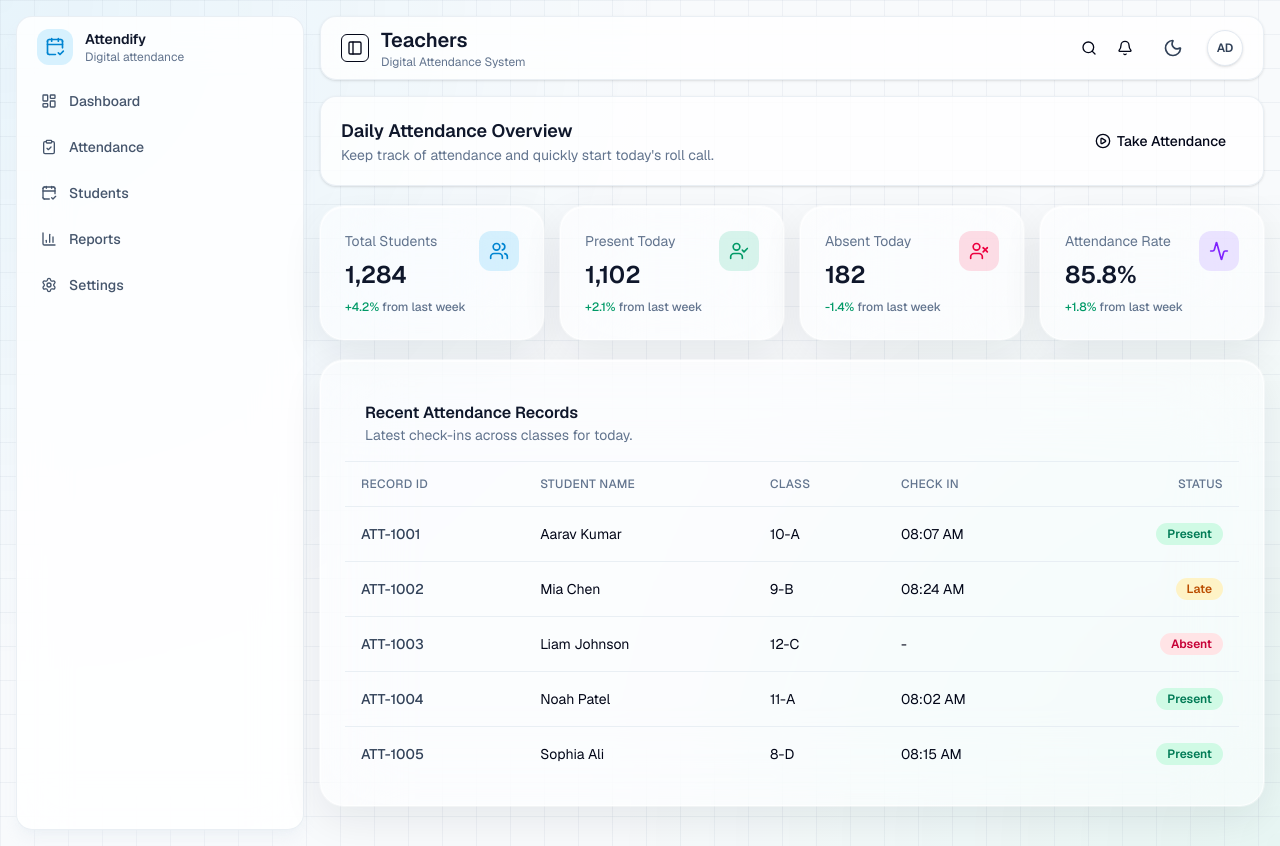
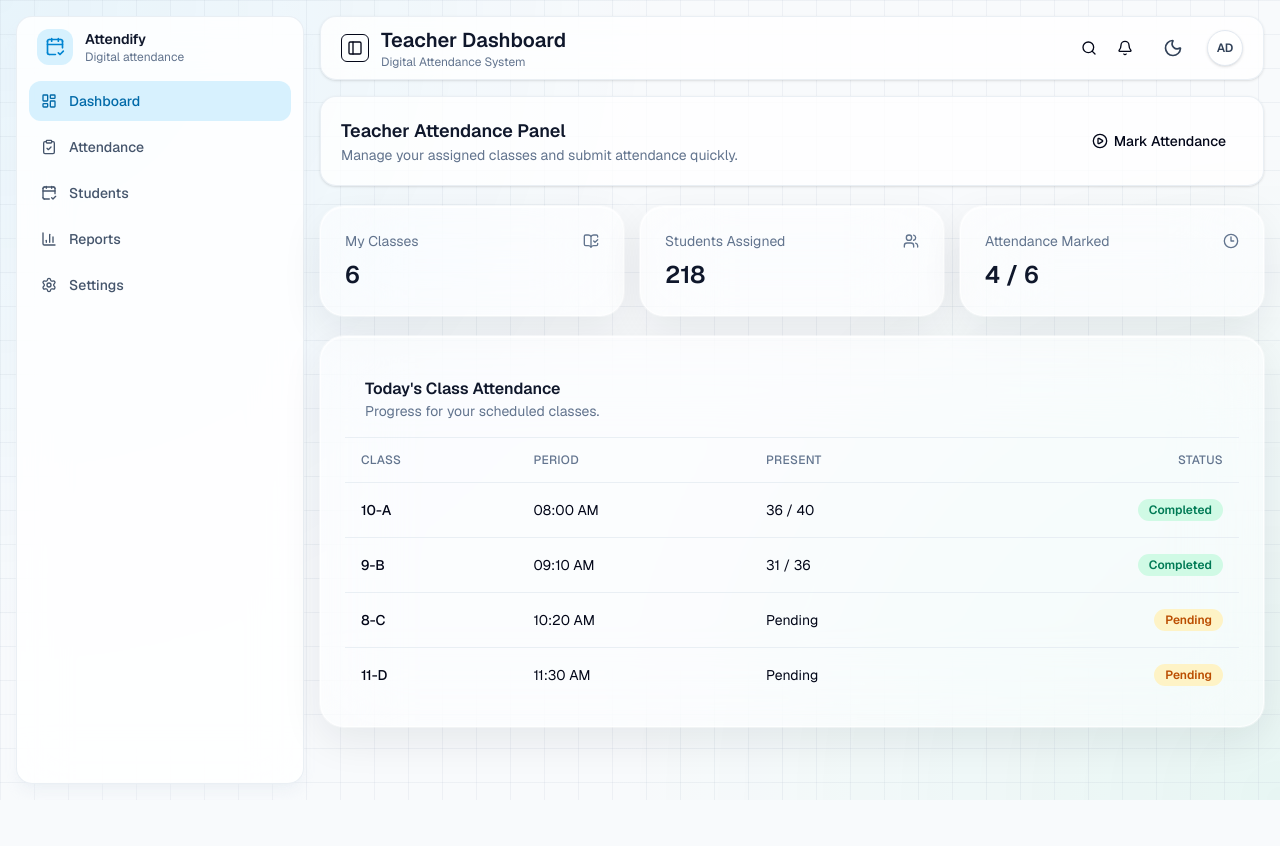
Before and after one commit to Ayomide-Philip/digital-attendance, a Next.js app: page /dashboard/teachers in a window 1280 px wide. After the commit the page ends 800 px from the top, so only its background shows below. Built offline with nearby package versions, Linux system fonts and the light colour scheme.

Commit message:
feat: update teacher dashboard components with improved titles and descriptions

```diff
--- a/app/(dashboard)/dashboard/teachers/attendance/page.jsx
+++ b/app/(dashboard)/dashboard/teachers/attendance/page.jsx
@@ -4,10 +4,10 @@ export default function AttendancePage() {
   return (
     <Card className="rounded-2xl">
       <h2 className="text-xl font-semibold text-slate-900 dark:text-slate-100">
-        Attendance
+        Teacher Attendance
       </h2>
       <p className="mt-2 text-sm text-slate-500 dark:text-slate-400">
-        Attendance management tools can be added here.
+        Mark and review attendance for your assigned classes.
       </p>
     </Card>
   );
--- a/app/(dashboard)/dashboard/teachers/page.jsx
+++ b/app/(dashboard)/dashboard/teachers/page.jsx
@@ -1,29 +1,128 @@
-import { PlayCircle } from "lucide-react";
+import { BookOpenCheck, Clock3, PlayCircle, Users } from "lucide-react";
 
-import AttendanceTable from "@/components/dashboard/attendance-table";
-import DashboardCards from "@/components/dashboard/dashboard-cards";
+import Card from "@/components/ui/card";
 import { Button } from "@/components/ui/button";
+import { Badge } from "@/components/ui/badge";
+import {
+  Table,
+  TableBody,
+  TableCell,
+  TableHead,
+  TableHeader,
+  TableRow,
+} from "@/components/ui/table";
 
-export default function DashboardPage() {
+const teacherStats = [
+  { label: "My Classes", value: "6", icon: BookOpenCheck },
+  { label: "Students Assigned", value: "218", icon: Users },
+  { label: "Attendance Marked", value: "4 / 6", icon: Clock3 },
+];
+
+const teacherRecords = [
+  {
+    className: "10-A",
+    period: "08:00 AM",
+    present: "36 / 40",
+    status: "Completed",
+  },
+  {
+    className: "9-B",
+    period: "09:10 AM",
+    present: "31 / 36",
+    status: "Completed",
+  },
+  {
+    className: "8-C",
+    period: "10:20 AM",
+    present: "Pending",
+    status: "Pending",
+  },
+  {
+    className: "11-D",
+    period: "11:30 AM",
+    present: "Pending",
+    status: "Pending",
+  },
+];
+
+export default function TeachersDashboardPage() {
   return (
     <div className="space-y-5">
       <div className="flex flex-col gap-3 rounded-2xl border border-slate-200/70 bg-white/80 p-5 shadow-sm dark:border-slate-800 dark:bg-slate-950/70 sm:flex-row sm:items-center sm:justify-between">
         <div>
           <h2 className="text-lg font-semibold text-slate-900 dark:text-slate-100">
-            Daily Attendance Overview
+            Teacher Attendance Panel
           </h2>
           <p className="text-sm text-slate-500 dark:text-slate-400">
-            Keep track of attendance and quickly start today&apos;s roll call.
+            Manage your assigned classes and submit attendance quickly.
           </p>
         </div>
         <Button className="h-10 rounded-xl px-4">
           <PlayCircle className="size-4" />
-          Take Attendance
+          Mark Attendance
         </Button>
       </div>
 
-      <DashboardCards />
-      <AttendanceTable />
+      <section className="grid grid-cols-1 gap-4 md:grid-cols-3">
+        {teacherStats.map((item) => {
+          const Icon = item.icon;
+          return (
+            <Card key={item.label} className="rounded-2xl p-5">
+              <div className="flex items-center justify-between">
+                <p className="text-sm text-slate-500 dark:text-slate-400">
+                  {item.label}
+                </p>
+                <Icon className="size-4 text-slate-500 dark:text-slate-400" />
+              </div>
+              <p className="mt-2 text-2xl font-semibold text-slate-900 dark:text-slate-100">
+                {item.value}
+              </p>
+            </Card>
+          );
+        })}
+      </section>
+
+      <Card className="overflow-hidden rounded-2xl p-0">
+        <div className="border-b border-slate-200/70 px-5 py-4 dark:border-slate-800">
+          <h3 className="text-base font-semibold text-slate-900 dark:text-slate-100">
+            Today&apos;s Class Attendance
+          </h3>
+          <p className="text-sm text-slate-500 dark:text-slate-400">
+            Progress for your scheduled classes.
+          </p>
+        </div>
+
+        <Table>
+          <TableHeader>
+            <TableRow>
+              <TableHead>Class</TableHead>
+              <TableHead>Period</TableHead>
+              <TableHead>Present</TableHead>
+              <TableHead className="text-right">Status</TableHead>
+            </TableRow>
+          </TableHeader>
+          <TableBody>
+            {teacherRecords.map((record) => (
+              <TableRow key={`${record.className}-${record.period}`}>
+                <TableCell className="font-medium">
+                  {record.className}
+                </TableCell>
+                <TableCell>{record.period}</TableCell>
+                <TableCell>{record.present}</TableCell>
+                <TableCell className="text-right">
+                  <Badge
+                    variant={
+                      record.status === "Completed" ? "success" : "warning"
+                    }
+                  >
+                    {record.status}
+                  </Badge>
+                </TableCell>
+              </TableRow>
+            ))}
+          </TableBody>
+        </Table>
+      </Card>
     </div>
   );
 }
--- a/app/(dashboard)/dashboard/teachers/reports/page.jsx
+++ b/app/(dashboard)/dashboard/teachers/reports/page.jsx
@@ -4,10 +4,10 @@ export default function ReportsPage() {
   return (
     <Card className="rounded-2xl">
       <h2 className="text-xl font-semibold text-slate-900 dark:text-slate-100">
-        Reports
+        Teacher Reports
       </h2>
       <p className="mt-2 text-sm text-slate-500 dark:text-slate-400">
-        Generate and review attendance reports here.
+        Generate attendance insights for your own classes.
       </p>
     </Card>
   );
--- a/app/(dashboard)/dashboard/teachers/settings/page.jsx
+++ b/app/(dashboard)/dashboard/teachers/settings/page.jsx
@@ -4,10 +4,10 @@ export default function SettingsPage() {
   return (
     <Card className="rounded-2xl">
       <h2 className="text-xl font-semibold text-slate-900 dark:text-slate-100">
-        Settings
+        Teacher Settings
       </h2>
       <p className="mt-2 text-sm text-slate-500 dark:text-slate-400">
-        Configure dashboard preferences and attendance rules in this area.
+        Manage your class preferences and attendance defaults.
       </p>
     </Card>
   );
--- a/app/(dashboard)/dashboard/teachers/students/page.jsx
+++ b/app/(dashboard)/dashboard/teachers/students/page.jsx
@@ -4,10 +4,10 @@ export default function StudentsPage() {
   return (
     <Card className="rounded-2xl">
       <h2 className="text-xl font-semibold text-slate-900 dark:text-slate-100">
-        Students
+        My Students
       </h2>
       <p className="mt-2 text-sm text-slate-500 dark:text-slate-400">
-        Student roster and class lists can be managed from this section.
+        View your class roster and student attendance summaries.
       </p>
     </Card>
   );
--- a/components/dashboard/navbar.jsx
+++ b/components/dashboard/navbar.jsx
@@ -7,6 +7,14 @@ import { Button } from "@/components/ui/button";
 import Toggle from "@/components/toggle";
 
 function getTitle(pathname) {
+  if (pathname === "/dashboard/teachers") return "Teacher Dashboard";
+  if (pathname.startsWith("/dashboard/teachers/attendance"))
+    return "Teacher Attendance";
+  if (pathname.startsWith("/dashboard/teachers/students")) return "My Students";
+  if (pathname.startsWith("/dashboard/teachers/reports"))
+    return "Teacher Reports";
+  if (pathname.startsWith("/dashboard/teachers/settings"))
+    return "Teacher Settings";
   if (pathname === "/dashboard") return "Dashboard";
   if (pathname.startsWith("/dashboard/attendance")) return "Attendance";
   if (pathname.startsWith("/dashboard/students")) return "Students";
--- a/components/dashboard/sidebar.jsx
+++ b/components/dashboard/sidebar.jsx
@@ -13,15 +13,18 @@ import {
 import { cn } from "@/lib/utils";
 
 const navItems = [
-  { label: "Dashboard", href: "/dashboard", icon: LayoutDashboard },
-  { label: "Attendance", href: "/dashboard/attendance", icon: ClipboardCheck },
-  { label: "Students", href: "/dashboard/students", icon: CalendarCheck2 },
-  { label: "Reports", href: "/dashboard/reports", icon: BarChart3 },
-  { label: "Settings", href: "/dashboard/settings", icon: Settings },
+  { label: "Dashboard", slug: "", icon: LayoutDashboard },
+  { label: "Attendance", slug: "/attendance", icon: ClipboardCheck },
+  { label: "Students", slug: "/students", icon: CalendarCheck2 },
+  { label: "Reports", slug: "/reports", icon: BarChart3 },
+  { label: "Settings", slug: "/settings", icon: Settings },
 ];
 
 export default function Sidebar({ collapsed = false, onNavigate }) {
   const pathname = usePathname();
+  const basePath = pathname.startsWith("/dashboard/teachers")
+    ? "/dashboard/teachers"
+    : "/dashboard";
 
   return (
     <aside
@@ -54,15 +57,16 @@ export default function Sidebar({ collapsed = false, onNavigate }) {
 
       <nav className="space-y-1.5">
         {navItems.map((item) => {
+          const href = `${basePath}${item.slug}`;
           const isActive =
-            pathname === item.href ||
-            (item.href !== "/dashboard" && pathname.startsWith(item.href));
+            pathname === href ||
+            (href !== basePath && pathname.startsWith(href));
           const Icon = item.icon;
 
           return (
             <Link
-              key={item.href}
-              href={item.href}
+              key={href}
+              href={href}
               onClick={onNavigate}
               className={cn(
                 "group flex items-center rounded-xl px-3 py-2.5 text-sm font-medium transition-all duration-200",
```
